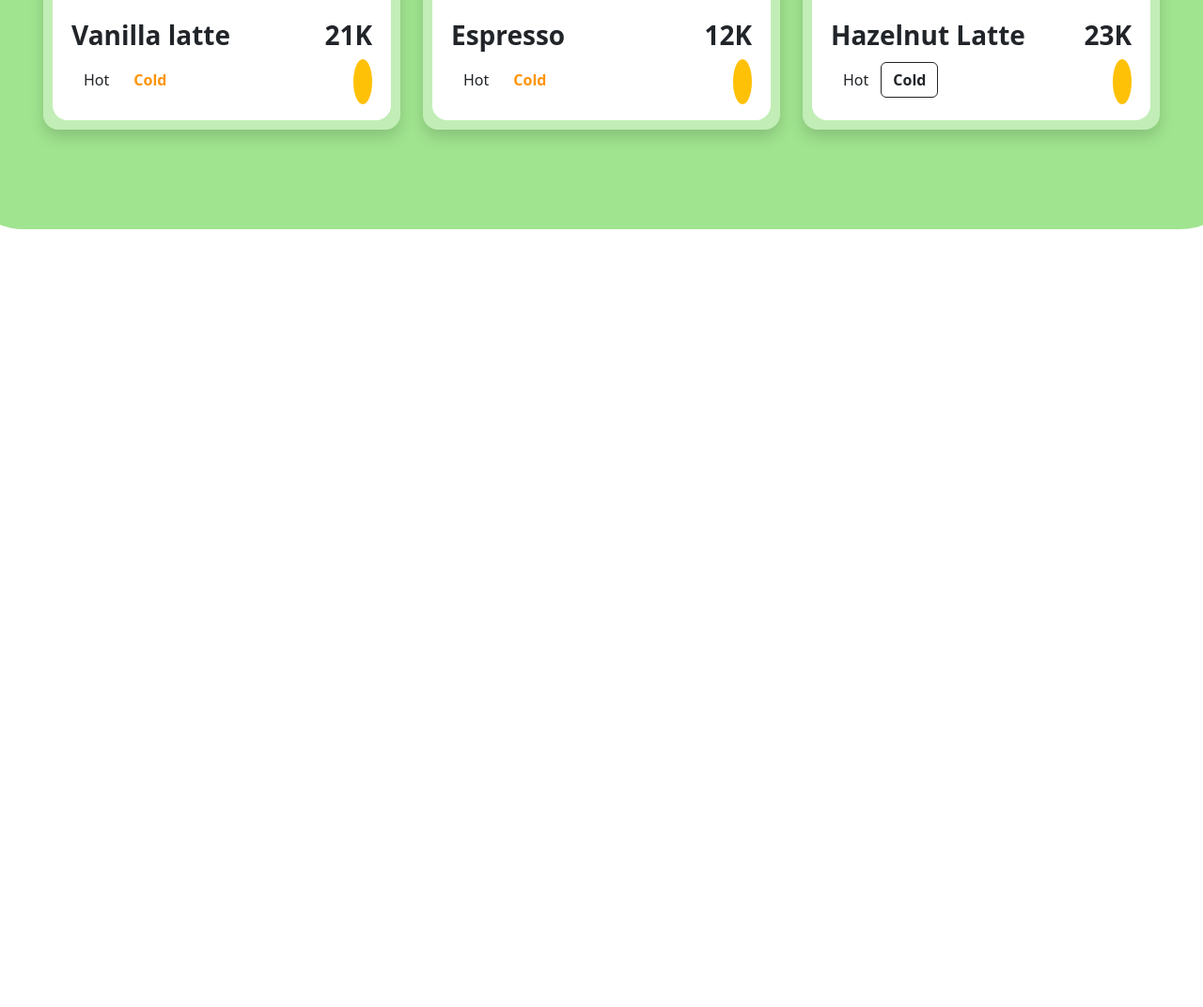
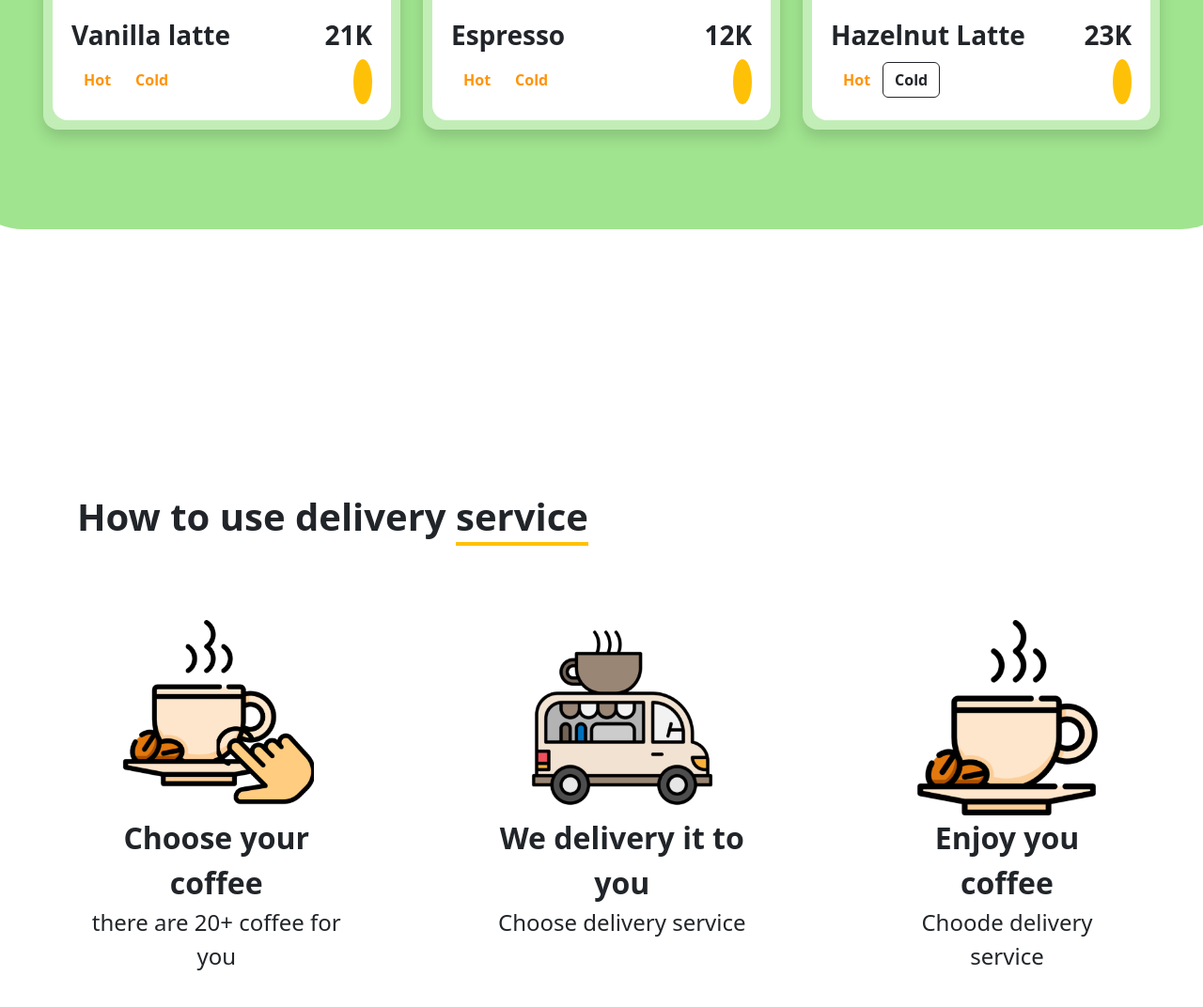
Before and after one commit to RIKO-FERNANDA-S/WEB-SMKCODING, a plain HTML site: page index.html in a window 1280 px wide. Shown: the part 1080-2152 px from the top of the page at 94% size. Before the commit the page ends 2000 px from the top, so only its background shows below. Drawn offline with nearby package versions, Linux system fonts and the light colour scheme.

Commit message:
add sevice

```diff
--- a/index.html
+++ b/index.html
@@ -174,7 +174,7 @@
                       <div class="d-flex">
                         <div class="">
                           <input type="radio" class="btn-check" name="options-base" id="option5" autocomplete="on" checked>
-                          <label class="btn" for="option5">Hot</label>
+                          <label class="ap btn" for="option5">Hot</label>
                         </div>
                         <div>
                           <input type="radio" class="btn-check" name="options-base" id="option6" autocomplete="on" checked>
@@ -217,7 +217,7 @@
                       <div class="d-flex">
                         <div class="">
                           <input type="radio" class="btn-check" name="options-base" id="option7" autocomplete="off" checked>
-                          <label class="btn" for="option7">Hot</label>
+                          <label class="ap btn" for="option7">Hot</label>
                         </div>
                         <div>
                           <input type="radio" class="btn-check" name="options-base" id="option8" autocomplete="off" checked>
@@ -262,7 +262,7 @@
                       <div class="d-flex">
                         <div class="">
                           <input type="radio" class="btn-check" name="options-base" id="option9" autocomplete="off" checked>
-                          <label class="btn" for="option9">Hot</label>
+                          <label class="ap btn" for="option9">Hot</label>
                         </div>
                         <div>
                           <input type="radio" class="btn-check" name="options-base" id="option10" autocomplete="off" checked>
@@ -287,12 +287,41 @@
 
         </div>
 
+
       </div>
     </section>
     <!-- Hero End -->
 
     <!-- Service Start -->
     <section class="service">
+      <div class="container">
+        <p class="mx-auto fs-1 fw-bold">How to use delivery <span class=" border-bottom border-4 border-warning">service</span></p>
+        <div class="content-service d-flex">
+
+          <div class="img-service ">
+              <img src="img/Images-20240216T065918Z-001/Images/service-1.png" alt="service-1" class="mx-auto">
+            <div class="text-center">
+              <p class="m-0 fs-2 fw-semibold">Choose your coffee</p>
+              <p class="m-0 fs-4 fw-normal">there are 20+ coffee for you</p>
+            </div>
+          </div>
+          <div class="img-service ">
+              <img src="img/Images-20240216T065918Z-001/Images/service-2.png" alt="service-2" class="mx-auto">
+            <div class="text-center">
+              <p class="m-0 fs-2 fw-semibold">We delivery it to you</p>
+              <p class="m-0 fs-4 fw-normal">Choose delivery service</p>
+            </div>
+          </div>
+          <div class="img-service ">
+              <img src="img/Images-20240216T065918Z-001/Images/service-3.png" alt="service-3" class="mx-auto">
+            <div class="text-center">
+              <p class="m-0 fs-2 fw-semibold">Enjoy you coffee</p>
+              <p class="m-0 fs-4 fw-normal">Choode delivery service</p>
+            </div>
+          </div>
+
+        </div>
+      </div>
     </section>
     <!-- Service End -->
 
--- a/style.css
+++ b/style.css
@@ -222,18 +222,39 @@ header .navbar.bg-nav-down {
   color: rgb(255, 148, 9);
 }
 
+/* POPULAR NOW END*/
+
+/* HERO END */
 
 
-/* POPULAR NOW END*/
-
-
-
-/* HERO END */
 
 /* SERVICE START */
 
 .service{
-  height: 100vh;
+  height: 150vh;
+  padding-top: 25rem;
+}
+
+.content-service{
+  gap: 8rem;
+  justify-content: center;
+  margin-top: 5rem;
+}
+
+.img-service{
+  width: max-content;
+}
+
+.img{
+  width: 15rem;
+  background-color: aqua;
+}
+
+.img-service img{
+  width: 13rem ;
+  justify-content: center;
+  align-items: center;
+  display: flex;
 }
 
 /* SERVICE END */
```
